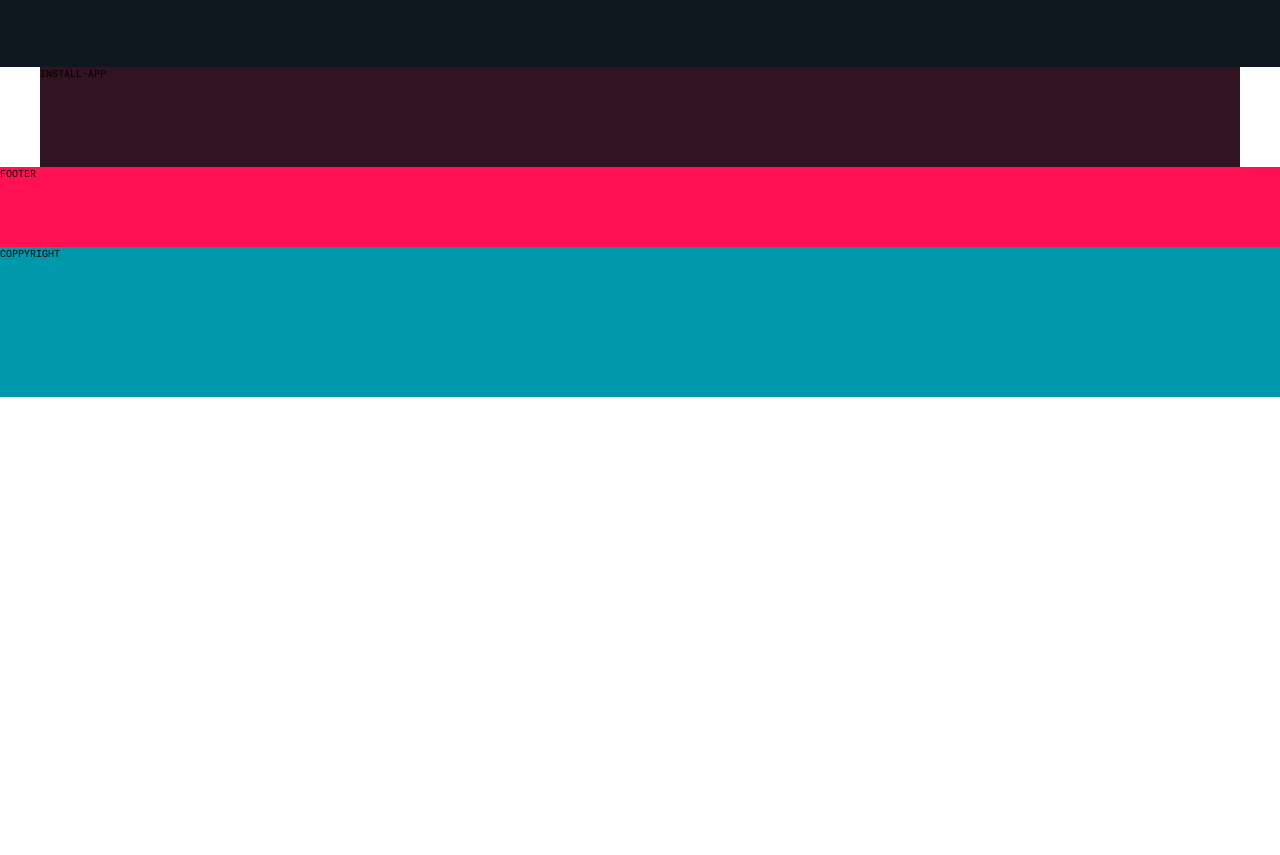
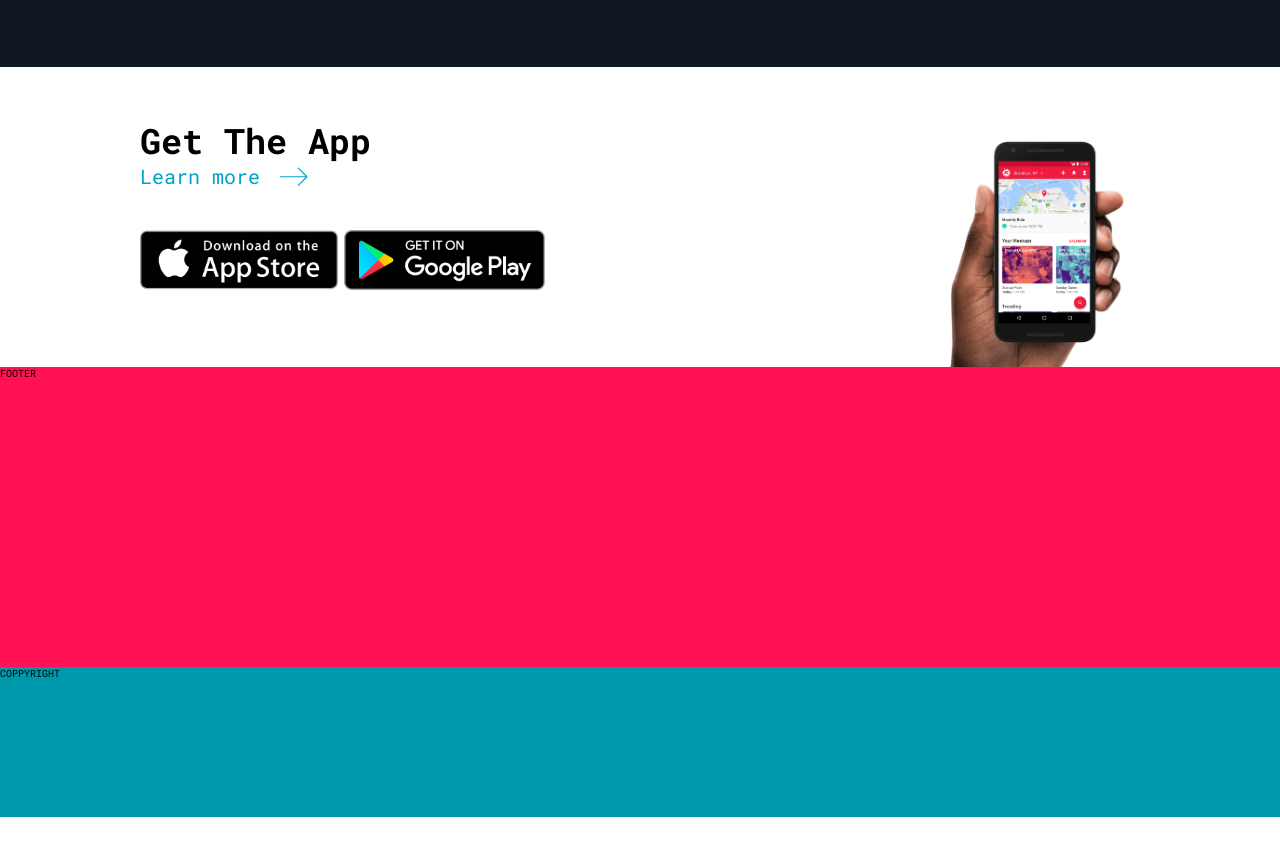
Before and after one commit to Thuoq/CodersXChallenge, a website: page EndGame/index.html in a window 1280 px wide. Shown: the part 3159-4014 px from the top of the page. Before the commit the page ends 3606 px from the top, so only its background shows below. Drawn offline with Linux system fonts and the light colour scheme.

Commit message:
Done install app add img apple and googleplay

```diff
--- a/EndGame/index.html
+++ b/EndGame/index.html
@@ -1,5 +1,5 @@
 <!DOCTYPE html>
-<html>
+<html lang="en">
 <head>
 	<meta charset="UTF-8">
 	<title>METUP</title>
@@ -270,7 +270,20 @@
 		</div>
 	</section>
 	<section class="install-app">
-		INSTALL-APP
+		<div class="install-app__details">
+			<div class="install-app__more m-md">
+				<h2 class="heading-2">Get The App</h2>
+				<div class="install-app__link">
+					<a href="#" class="install-app__btn">Learn more</a>
+					<svg class="use-app__arrows">
+							<use xlink:href="icon/sprite.svg#right"></use>
+					</svg>
+				</div>
+			</div>
+			<img src="img/apple.png" alt="APPLE INSTALL">
+			<img src="img/googleplay.png" alt="GOOGLE INSTALL ">
+		</div>
+		<img src="img/install.png" class="install-app__user" alt="USER CLICK">
 	</section>
 	<footer class="footer">
 		FOOTER
--- a/EndGame/sass/_install-app.scss
+++ b/EndGame/sass/_install-app.scss
@@ -0,0 +1,34 @@
+.install-app{
+	display: flex;
+	justify-content: space-between;
+	padding: 5rem 10rem;
+	&__user{
+		height:25rem;
+	}
+	&__more{
+		display: flex;
+		flex-direction: column;
+
+	}
+	&__details{
+		img{
+			height: 6rem;
+		}
+	}
+	&__btn{
+		font-size: 2rem;
+		text-decoration: none;
+		color: #00a2c7;
+		padding-right: 2rem;
+		&:link,&:visited{
+			text-decoration: none;
+		}
+
+	}
+	&__link{
+		display: flex;
+		justify-content: flex-start;
+		align-content: center;
+
+	}
+}
--- a/EndGame/sass/_layout.scss
+++ b/EndGame/sass/_layout.scss
@@ -1,6 +1,6 @@
 .container{
 	display: grid;
-	grid-template-rows: 10rem 50rem 8rem repeat(2,minmax(min-content,max-content)) 1fr 10rem 8rem 15rem 5rem;
+	grid-template-rows: 10rem 50rem 8rem repeat(2,minmax(min-content,max-content)) 1fr repeat(2,minmax(max-content,30rem)) 15rem 5rem;
 	grid-template-columns: 1fr repeat(4,minmax(30rem,max-content)) 1fr;
 }
 
@@ -36,9 +36,10 @@
 	background-color: #0f1721;
 }
 .install-app{
-	background-color: #321321;
+	background-color: #ffff;
 	grid-row: 7/8;
 	grid-column: 2/6;
+	height: 10rem;
 }
 .footer{
 	background-color: #ff1154;
```
Also changed, not shown: EndGame/css/style.css, EndGame/img/apple.png (added), EndGame/img/googleplay.png (added), EndGame/img/install.png (added).
